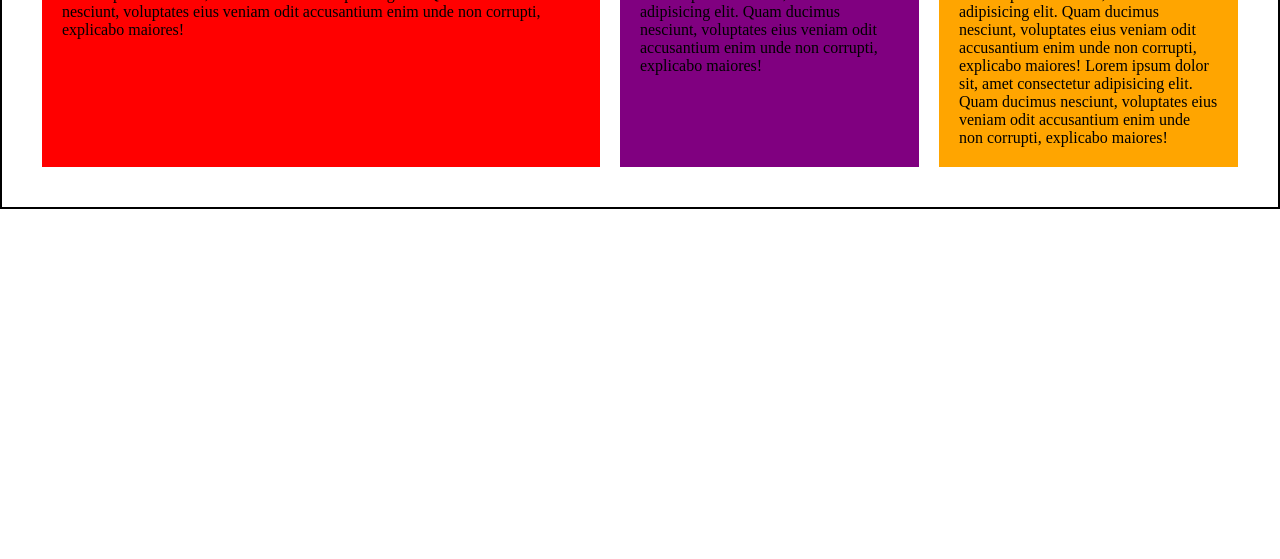
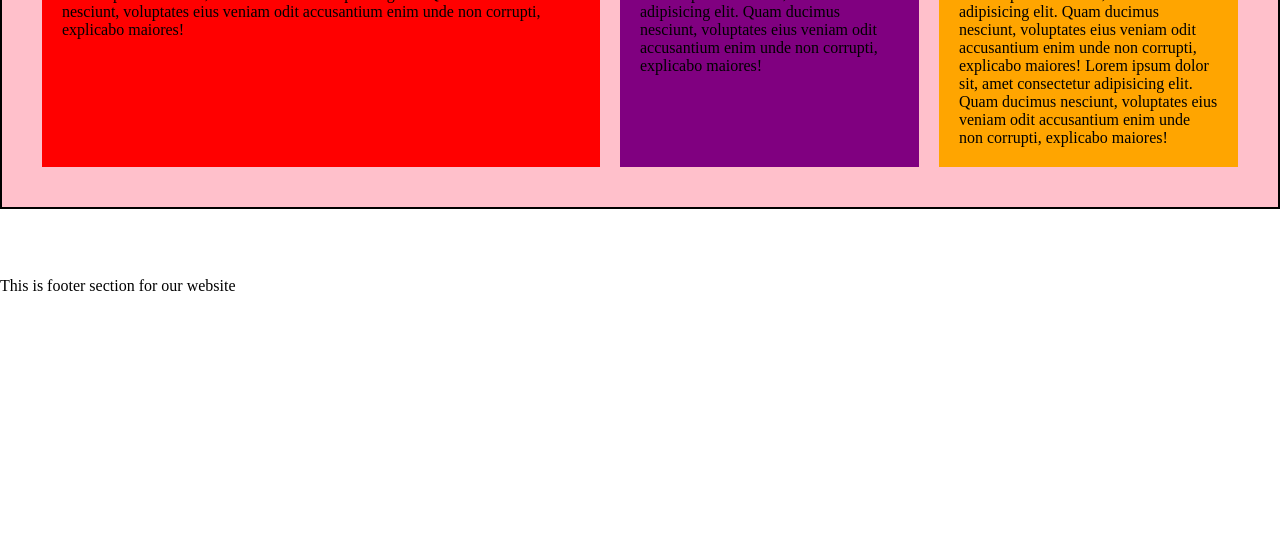
Before and after one commit to Hemraj-web/firstgit-project, a plain HTML site: page index.html in a window 1280 px wide. Shown: the part 241-800 px from the top of the page. Drawn offline with Linux system fonts and the light colour scheme.

Commit message:
emergency changes are done

```diff
--- a/index.html
+++ b/index.html
@@ -14,7 +14,7 @@
     </div>
 
 
-    <div class="container">
+    <div class="container" style="background-color:pink;">
         <section class="headerWrapper">
 
             <div class="header_box red">
@@ -43,5 +43,12 @@
             </div>
         </section>
     </div>
+
+    <section class="footer">
+        <div class="container">
+            <img src="icon.png" alt="">
+            <p>This is footer section for our website</p>
+        </div>
+    </section>
 </body>
 </html>
```
